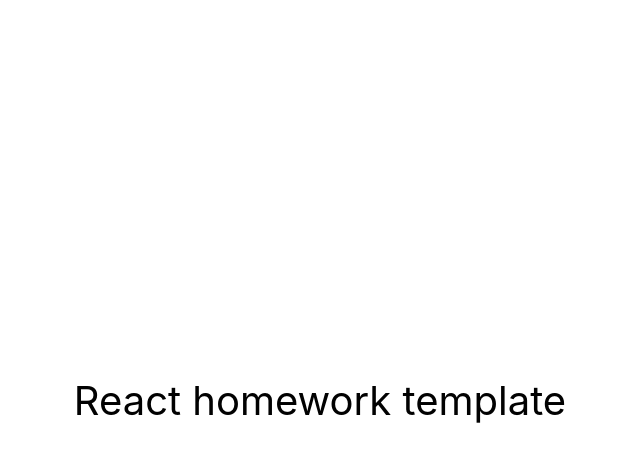
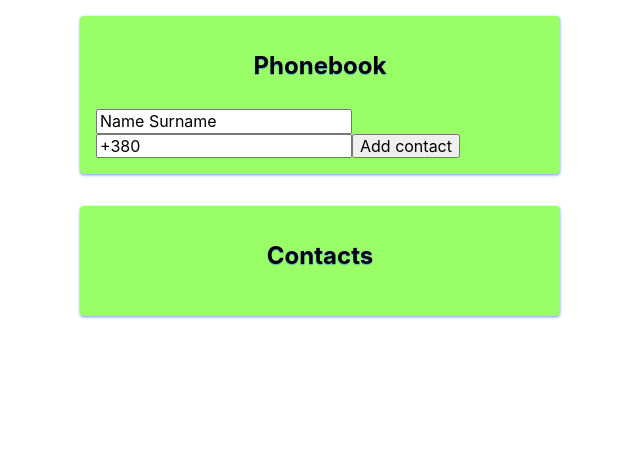
Before and after one commit to YuliaKhyzhuk/goit-react-hw-02-phonebook, a React (Create React App) app: page / in a window 1280 px wide. Shown: the top 462 px of the page, without its empty margins (320-960 px from the left). Built offline with nearby package versions, Linux system fonts and the light colour scheme.

Commit message:
Section and Form added

```diff
--- a/package.json
+++ b/package.json
@@ -7,9 +7,11 @@
     "@testing-library/jest-dom": "^5.16.3",
     "@testing-library/react": "^12.1.4",
     "@testing-library/user-event": "^13.5.0",
+    "modern-normalize": "^1.1.0",
     "react": "^18.1.0",
     "react-dom": "^18.1.0",
     "react-scripts": "5.0.1",
+    "styled-components": "^5.3.8",
     "web-vitals": "^2.1.3"
   },
   "scripts": {
--- a/src/components/App.jsx
+++ b/src/components/App.jsx
@@ -1,16 +1,39 @@
-export const App = () => {
+import PropTypes from 'prop-types';
+import React, { Component } from 'react';
+import { GlobalStyle } from './GlobalStyle';
+
+import Section from './Section/Section';
+import Form from './Form/Form';
+
+export class App extends Component {
+  state = {
+    contacts: [],
+  };
+
+  formSubmitHandler = contactData => {
+    console.log(contactData);
+  };
+
+  render() {
     return (
       <div
         style={{
-        height: '100vh',
+          // height: '100vh',
           display: 'flex',
-        justifyContent: 'center',
-        alignItems: 'center',
-        fontSize: 40,
-        color: '#010101'
+          flexDirection: 'column',
+          // justifyContent: 'column',
+          // alignItems: 'center',
+          fontSize: 16,
+          color: '#010101',
         }}
       >
-      React homework template
+        <Section title="Phonebook">
+          <Form onSubmit={this.formSubmitHandler} />
+        </Section>
+        <Section title="Contacts"></Section>
+
+        <GlobalStyle />
       </div>
     );
-};
+  }
+}
--- /dev/null
+++ b/src/components/Form/Form.jsx
@@ -0,0 +1,60 @@
+import React, { Component } from 'react';
+
+class Form extends Component {
+  state = {
+    name: 'Name Surname',
+    number: '+380',
+  };
+
+  handleInputChange = event => {
+    const { name, value } = event.currentTarget;
+
+    // console.log(event.currentTarget.value);
+    this.setState({ [name]: value });
+  };
+
+  handleSubmit = event => {
+    event.preventDefault();
+    // console.log(this.state);
+    this.props.onSubmit(this.state);
+    this.reset();
+  };
+
+  reset = () => {
+    this.setState({ name: '', number: '' });
+  };
+
+  render() {
+    return (
+      <form onSubmit={this.handleSubmit}>
+        <label>
+          <input
+            type="text"
+            name="name"
+            pattern="^[a-zA-Zа-яА-Я]+(([' -][a-zA-Zа-яА-Я ])?[a-zA-Zа-яА-Я]*)*$"
+            title="Name may contain only letters, apostrophe, dash and spaces. For example Adrian, Jacob Mercer, Charles de Batz de Castelmore d'Artagnan"
+            value={this.state.name}
+            onChange={this.handleInputChange}
+            required
+          />
+        </label>
+        <label htmlFor="ContactPhoneNumberInput">
+          <input
+            type="tel"
+            name="number"
+            pattern="\+?\d{1,4}?[-.\s]?\(?\d{1,3}?\)?[-.\s]?\d{1,4}[-.\s]?\d{1,4}[-.\s]?\d{1,9}"
+            title="Phone number must be digits and can contain spaces, dashes, parentheses and can start with +"
+            value={this.state.number}
+            onChange={this.handleInputChange}
+            id="ContactPhoneNumberInput"
+            required
+          />
+        </label>
+
+        <button type="submit">Add contact</button>
+      </form>
+    );
+  }
+}
+
+export default Form;
--- /dev/null
+++ b/src/components/GlobalStyle.js
@@ -0,0 +1,20 @@
+import { createGlobalStyle } from 'styled-components';
+import 'modern-normalize';
+
+export const GlobalStyle = createGlobalStyle`
+body {
+  // padding-top: 15px;
+  padding-bottom: 15px;
+    margin: 0;
+    font-family: -apple-system, BlinkMacSystemFont, 'Segoe UI', 'Roboto', 'Oxygen',
+      'Ubuntu', 'Cantarell', 'Fira Sans', 'Droid Sans', 'Helvetica Neue',
+      sans-serif;
+    -webkit-font-smoothing: antialiased;
+    -moz-osx-font-smoothing: grayscale;
+  }
+
+  code {
+    font-family: source-code-pro, Menlo, Monaco, Consolas, 'Courier New',
+      monospace;
+  }
+`;
--- /dev/null
+++ b/src/components/Section/Section.jsx
@@ -0,0 +1,20 @@
+import React from 'react';
+import PropTypes from 'prop-types';
+import { SectionContainer, SectionTitle } from './Section.styled';
+
+export const Section = ({ title, children }) => {
+  return (
+    <SectionContainer>
+      <SectionTitle>{title}</SectionTitle>
+      <div>{children}</div>
+    </SectionContainer>
+  );
+};
+
+Section.propTypes = {
+    title: PropTypes.string.isRequired,
+    children: PropTypes.node.isRequired,
+};
+
+
+export default Section;
--- /dev/null
+++ b/src/components/Section/Section.styled.js
@@ -0,0 +1,34 @@
+import styled from 'styled-components';
+
+export const SectionContainer = styled.div`
+  display: flex;
+  flex-direction: column;
+  align-items: center;
+  gap: 10px;
+  padding: 16px 16px 16px 16px;
+  margin-top: 16px;
+  margin-bottom: 16px;
+  margin-left: auto;
+  margin-right: auto;
+  width: 320px;
+  border-radius: ${props => props.theme.borderRadius.sm};
+  background-color: ${props => props.theme.colors.backgroundGreen};
+  box-shadow: ${props => {
+    return ` 0 1px 3px ${props.theme.colors.secondaryAccent}`;
+  }};
+  transition: ${props => props.theme.transition};
+  &:hover {
+    box-shadow: 0 14px 28px rgba(0, 0, 0, 0.25), 0 10px 10px rgba(0, 0, 0, 0.22);
+  }
+  @media (min-width: 768px) {
+    width: 360px;
+  }
+  @media (min-width: 1280px) {
+    width: 480px;
+  }
+`;
+
+export const SectionTitle = styled.h2`
+text-shadow: ${props => {
+    return ` 0 1px 1px ${props.theme.colors.secondaryAccent}`}};
+`;
--- a/src/index.js
+++ b/src/index.js
@@ -3,8 +3,32 @@ import ReactDOM from 'react-dom/client';
 import { App } from 'components/App';
 import './index.css';
 
+import { ThemeProvider } from 'styled-components';
+
+const theme = {
+  colors: {
+    black: '#2a2a2a',
+    white: '#fff',
+    primary: '#2a2a2a',
+    secondary: '#ffffff',
+    primaryAccent: '#ff6698',
+    secondaryAccent: '#6698ff',
+    backgroundGreen: '#98ff66',
+    backgroundOrange: '#ffb366',
+    backgroundYellow: '#ffff66',
+  },
+  transition: 'all 0.3s cubic-bezier(0.25, 0.8, 0.25, 1)',
+  borderRadius: {
+    sm: '4px',
+    md: '5px',
+    circle: '50%',
+  },
+};
+
 ReactDOM.createRoot(document.getElementById('root')).render(
   <React.StrictMode>
-    <App />
+    <ThemeProvider theme={theme}>
+      <App />
+    </ThemeProvider>
   </React.StrictMode>
 );
```
Also changed, not shown: src/components/Form/Form.styled.js (added), 1 other file (tests, documents, lock files or other folders). Lines whose indentation alone changed are shown as unchanged.
